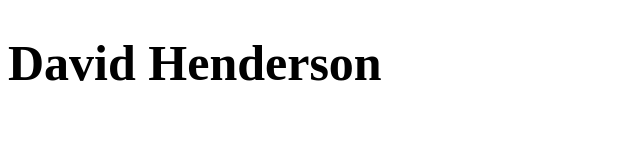
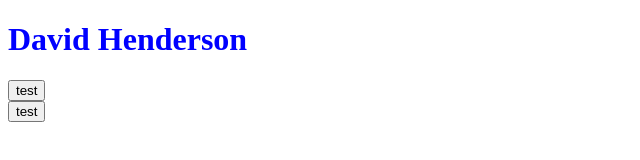
Before and after one commit to dhend1863/Basic-Portfolio, a plain HTML site: page index_html.html in a window 1280 px wide. Shown: the whole page, without its empty margins (0-640 px from the left). Drawn offline with Linux system fonts and the light colour scheme; files that its build step writes are made by us from their sources.

Commit message:
initial site files

```diff
--- a/assets/css/style.css
+++ b/assets/css/style.css
@@ -1,6 +1,13 @@
 h1 {
+    color: blue
 
-    font-size: 50px
+}
+
+button {
+
+}
+
+.button-header{
 
 
 }
--- a/index_html.html
+++ b/index_html.html
@@ -1,22 +1,29 @@
 <!DOCTYPE html>
 <html lang="en-us">
 
-<header>
-  <h1>David Henderson</h1>
 
-  </header>
 
 <head>
   <meta charset="UTF-8">
   <title>David Henderson Porfolio</title>
 
-  <link rel="stylesheet" type="text/css" href="style.css">
+  <link rel="stylesheet" type="text/css" href="assets/css/style.css">
 </head>
 
 
 
 <body>
+    <header>
+        <h1>David Henderson</h1>
 
-  </body>
+        <button class="button-header">test</button>
+
+        </header>
+
+        <section>
+
+          <button>test</button>
+        </section>
+</body>
 
 </html>
```
